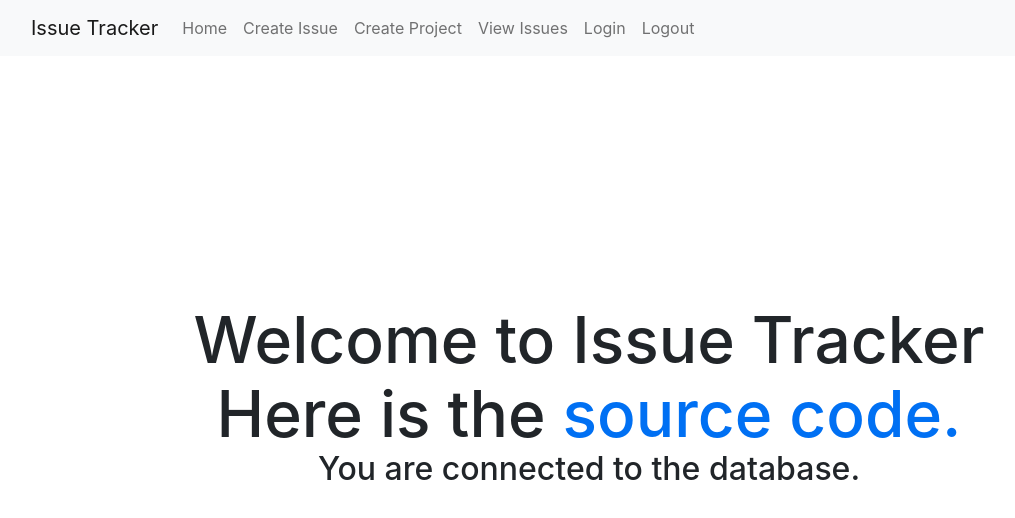
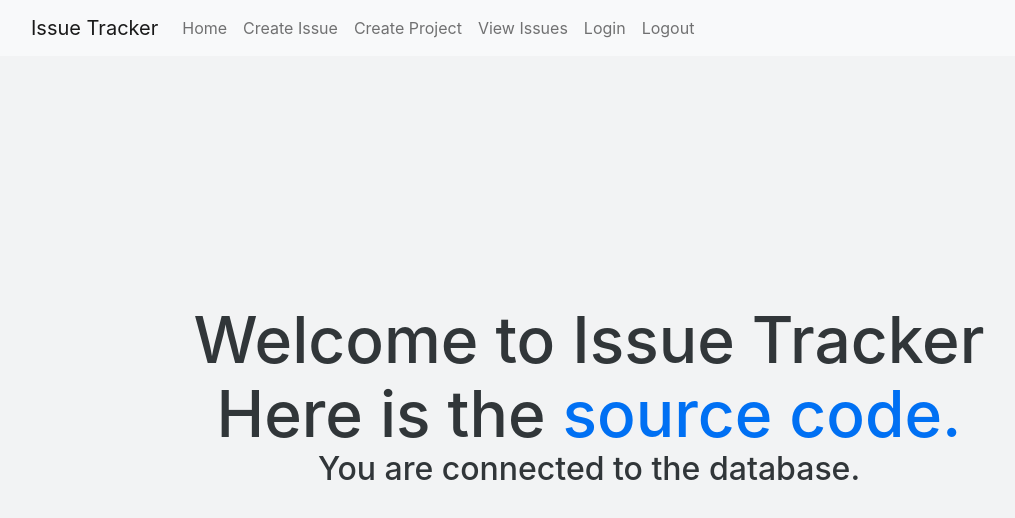
Before and after one commit to JoeyFitzpatrick/issue-tracker, a Next.js app: page / in a window 1280 px wide. Shown: the top 518 px of the page, without its empty margins (51-1066 px from the left). Built offline with nearby package versions, Linux system fonts and the light colour scheme; no server answers.

Commit message:
Improved color of body and text

```diff
--- a/components/ProjectColumn.jsx
+++ b/components/ProjectColumn.jsx
@@ -25,7 +25,7 @@ const ProjectColumn = ({ dropdown, onClick }) => {
       projects?.length > 0 && (
         <DropdownButton
           variant="outline-secondary"
-          title="Select Project"
+          title={"Select Project"}
           id="input-group-dropdown-1"
         >
           {projects.map((project) => (
--- a/pages/create.js
+++ b/pages/create.js
@@ -107,6 +107,7 @@ export default withPageAuthRequired(function Create() {
                   />
                 </Col>
                   <ProjectColumn dropdown={true} onClick={handleProjectChange} />
+                  {project && `Project: ${project}`}
               </Form.Group>
             </fieldset>
             <Button type="submit">Submit Issue</Button>
--- a/scss/custom.scss
+++ b/scss/custom.scss
@@ -5,8 +5,8 @@
 @import "../node_modules/bootstrap/scss/functions";
 
 // 2. Include any default variable overrides here
-$primary: #07d900;
-$danger: #ff4136;
+$body-bg: #f2f3f4;
+$body-color: #313639;
 
 // 3. Include remainder of required Bootstrap stylesheets
 @import "../node_modules/bootstrap/scss/variables";
```
